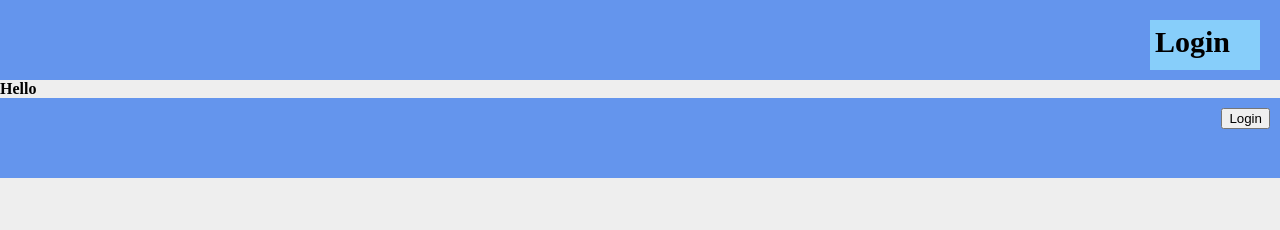
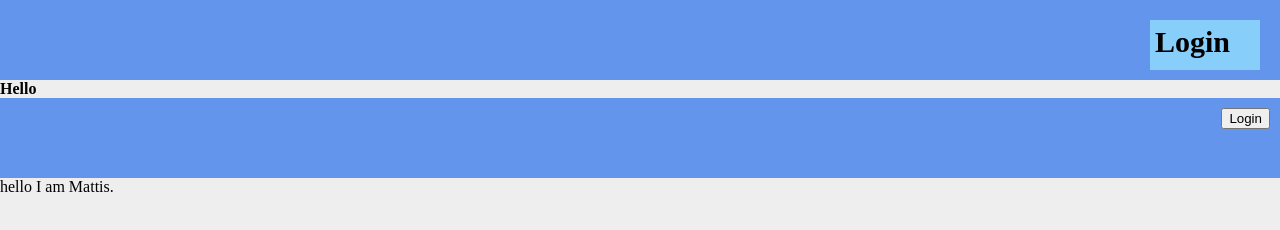
Before and after one commit to Tonyrj3268/MIS_HW_G6, a plain HTML site: page index.html in a window 1280 px wide. Drawn offline with Linux system fonts and the light colour scheme.

Commit message:
hello i am MATTIS

```diff
--- a/index.html
+++ b/index.html
@@ -22,6 +22,6 @@
     <div style="font-weight: bold;">Hello</div>
     <div class="topblock"><button id="loginbtn">Login</button></div>
 
-
+    hello I am Mattis.
 </body>
 </html>
```
